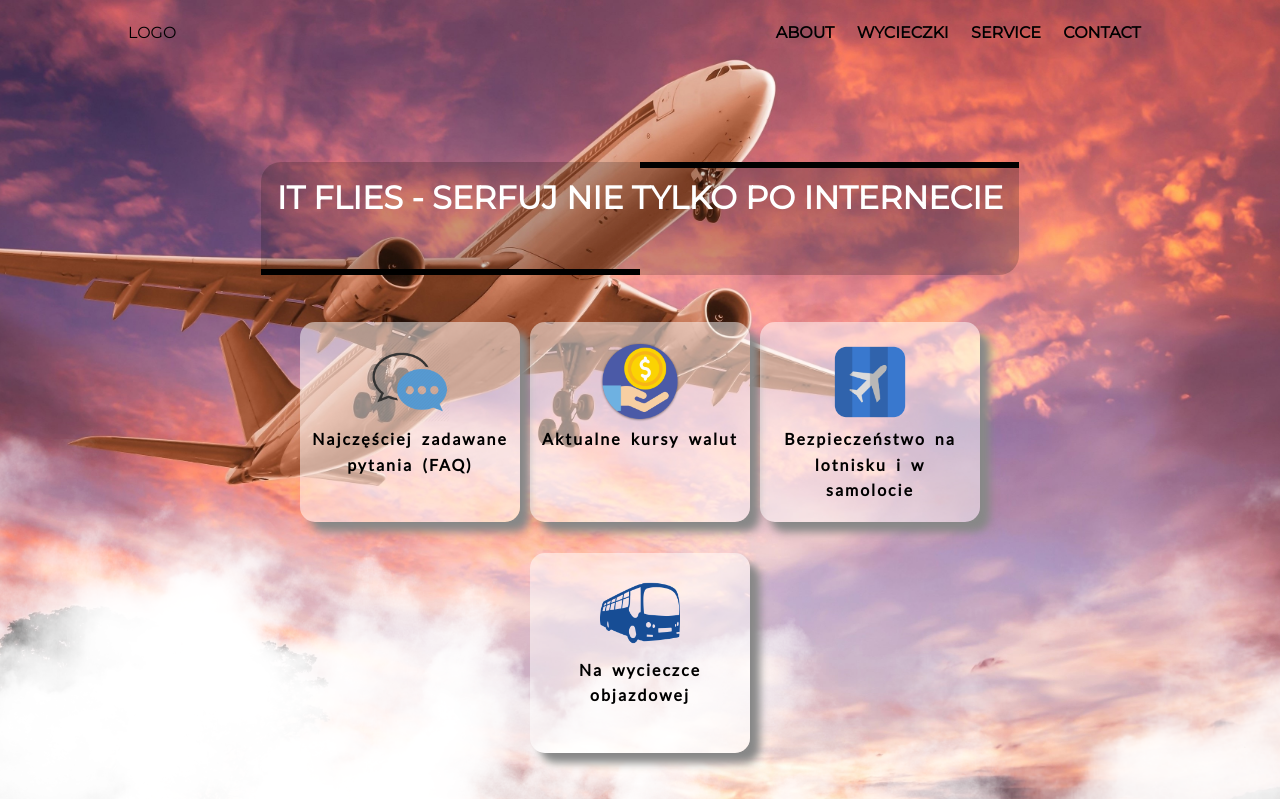
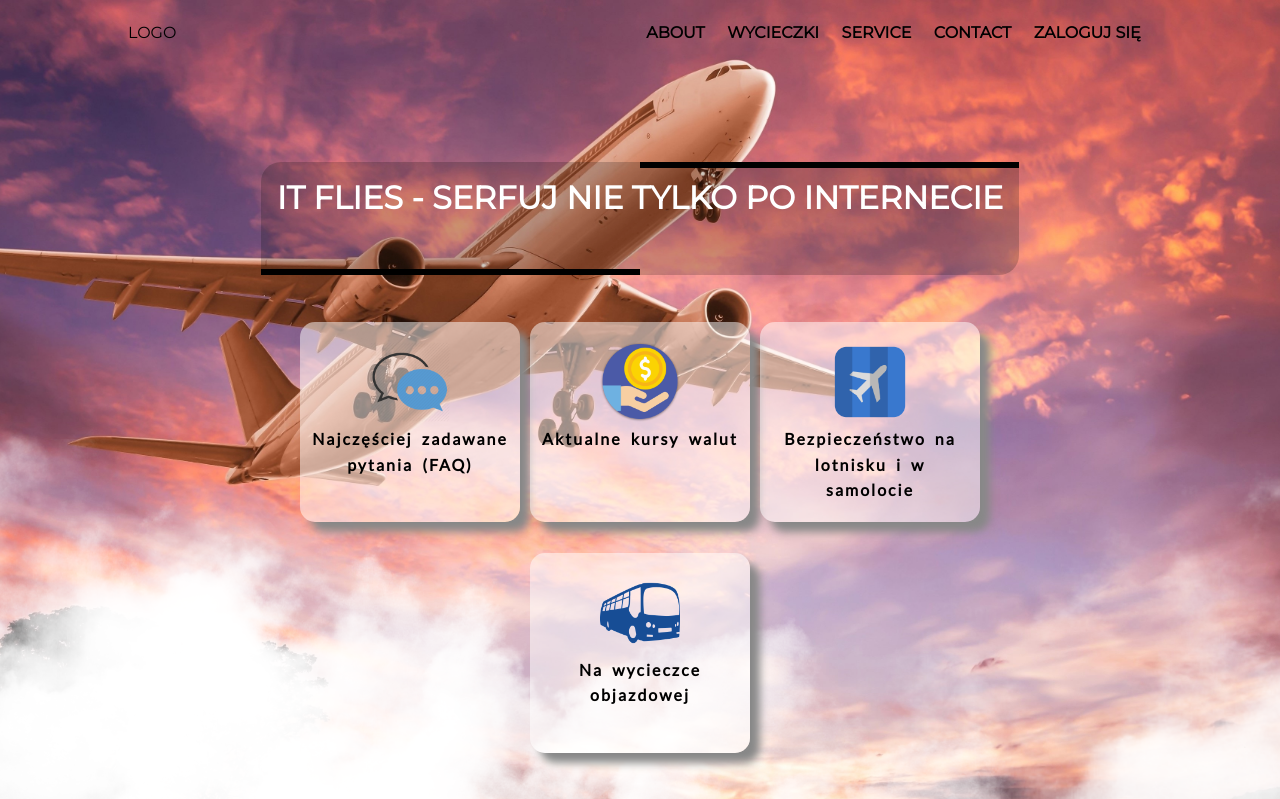
Before and after one commit to adrianboratyn/DjangoProject, a Django app: page / in a window 1280 px wide. Shown: the top 799 px of the page. Run offline with Django 3.2, Linux system fonts and the light colour scheme.

Commit message:
Dodanie przycisków zaloguj/wyloguj na stronie głównej oraz informacji o udanej rejestracji

```diff
--- a/DjangoProject/home/templates/home/base.html
+++ b/DjangoProject/home/templates/home/base.html
@@ -32,8 +32,24 @@
             <li class="nav-link">
                 <a href="#">Contact</a>
             </li>
+            {% if user.is_authenticated %}
+            <li class="nav-link">
+                <a href="{% url 'logout' %}">Wyloguj się</a>
+            </li>
+            {% else %}
+            <li class="nav-link">
+                <a href="{% url 'login' %}">Zaloguj się</a>
+            </li>
+            {% endif %}
         </ul>
     </header>
+    {% if messages %}
+        {% for message in messages %}
+            <div>
+                {{ message }}
+            </div>
+        {% endfor %}
+    {% endif %}
 
     {% block body %}{% endblock %}
 
```
